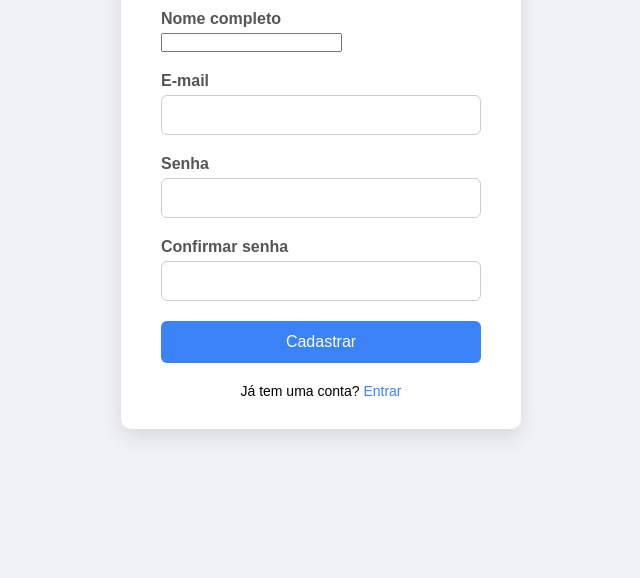
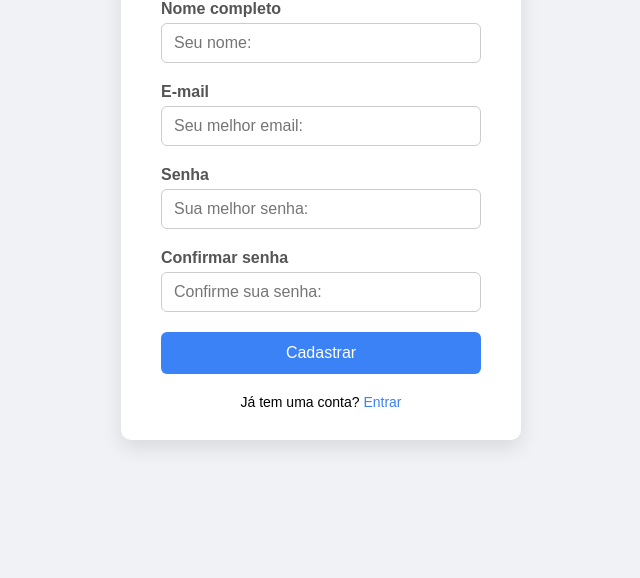
Before and after one commit to Luiz-F-Barboza/Anderson, a plain HTML site: page formulario/cadastro.html in a window 1280 px wide. Shown: the part 222-800 px from the top of the page, without its empty margins (319-959 px from the left). Drawn offline with Linux system fonts and the light colour scheme.

Commit message:
atualizacao de alguns codigos

```diff
--- a/formulario/cadastro.html
+++ b/formulario/cadastro.html
@@ -12,25 +12,25 @@
     <form id="cadastroForm">
       <div class="form-group">
         <label for="nome">Nome completo</label>
-        <input type="text" id="nome" required>
+        <input type="text" id="nome" placeholder="Seu nome:" required>
         <div class="error" id="nomeError"></div>
       </div>
 
       <div class="form-group">
         <label for="email">E-mail</label>
-        <input type="email" id="email" required>
+        <input type="email" placeholder="Seu melhor email:" id="email" required>
         <div class="error" id="emailError"></div>
       </div>
 
       <div class="form-group">
         <label for="senha">Senha</label>
-        <input type="password" id="senha" required>
+        <input type="password" placeholder="Sua melhor senha:" id="senha" required>
         <div class="error" id="senhaError"></div>
       </div>
 
       <div class="form-group">
         <label for="confirmarSenha">Confirmar senha</label>
-        <input type="password" id="confirmarSenha" required>
+        <input type="password" placeholder="Confirme sua senha:" id="confirmarSenha" required>
         <div class="error" id="confirmarSenhaError"></div>
       </div>
 
--- a/formulario/cadastro.js
+++ b/formulario/cadastro.js
@@ -58,12 +58,14 @@ cadastro.addEventListener('submit', function (e) {
     senha: senha
   };
 
-  users.push('usuario');
+  users.push(usuario);
+
+  console.log(users);
 
   localStorage.setItem('usuarioCadastrado', JSON.stringify(usuario));
 
   alert('Cadastro realizado com sucesso!');
-  window.location.href = 'login.html';
+  // window.location.href = 'login.html';
 });
 
 // L.A.S
--- a/formulario/estilo.css
+++ b/formulario/estilo.css
@@ -40,7 +40,9 @@ label {
 }
 
 input[type="email"],
-input[type="password"] {
+input[type="password"],
+input[type="text"]
+{
   width: 100%;
   padding: 10px 12px;
   border: 1px solid #ccc;
@@ -49,7 +51,8 @@ input[type="password"] {
 }
 
 input[type="email"]:focus,
-input[type="password"]:focus {
+input[type="password"]:focus,
+input[type="text"]:focus {
   border-color: #3b82f6;
   outline: none;
 }
--- a/formulario/login.js
+++ b/formulario/login.js
@@ -1,6 +1,4 @@
 const form = document.getElementById('loginForm');
-
-
 form.addEventListener('submit', function (e) {
   e.preventDefault();
 
```
